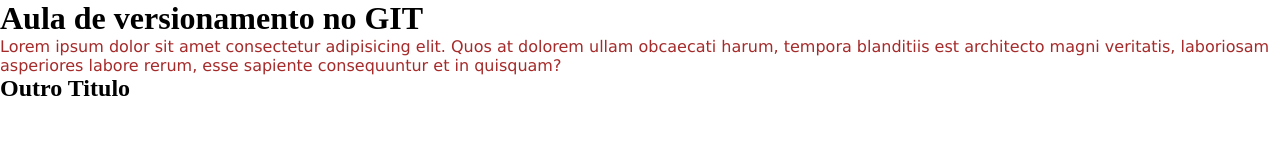
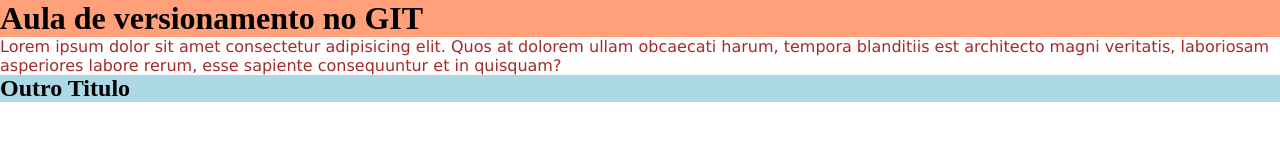
Before and after one commit to Felipi7/aula-GIT, a plain HTML site: page index.html in a window 1280 px wide. Drawn offline with Linux system fonts and the light colour scheme.

Commit message:
Quarta alteração

```diff
--- a/style.css
+++ b/style.css
@@ -7,3 +7,10 @@ p{
     font-family: 'Lucida Sans', 'Lucida Sans Regular', 'Lucida Grande', 'Lucida Sans Unicode', Geneva, Verdana, sans-serif;
     color: brown;
 }
+
+h1{
+    background-color: lightsalmon;
+}
+h2{
+    background-color: lightblue;
+}
```
